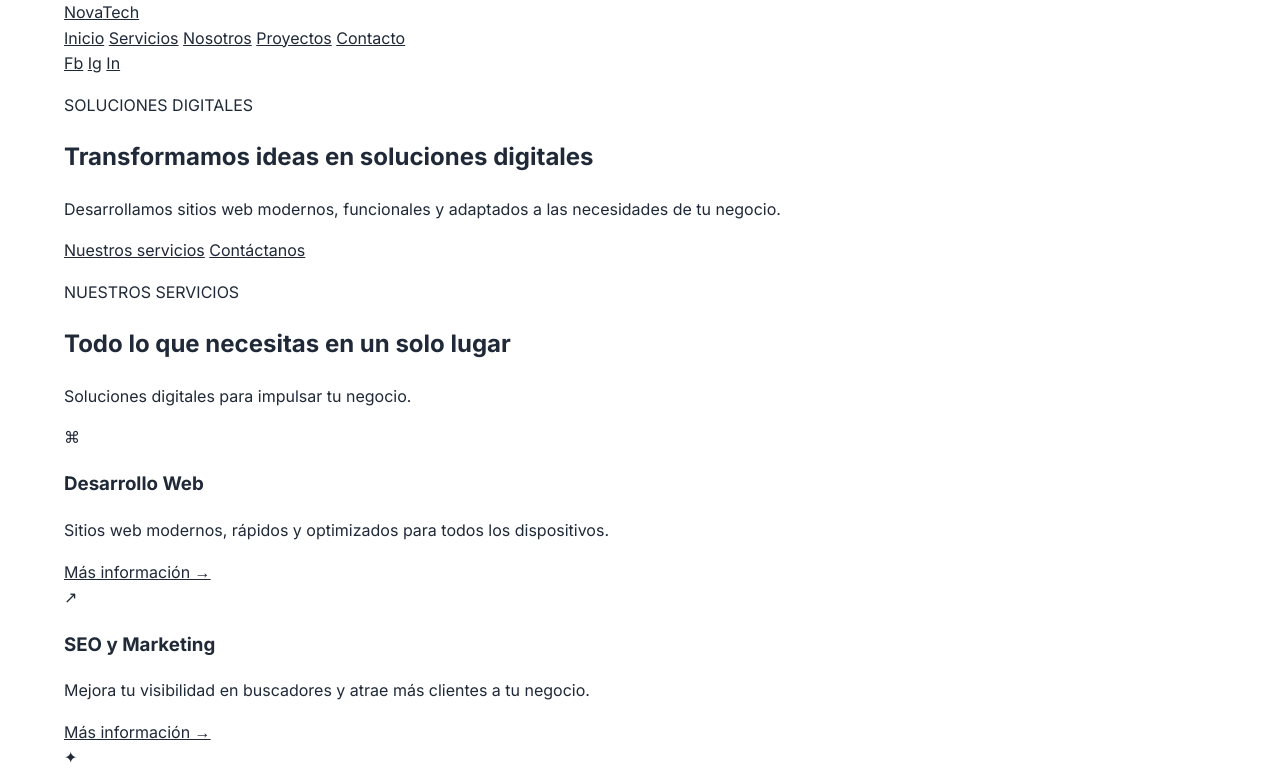
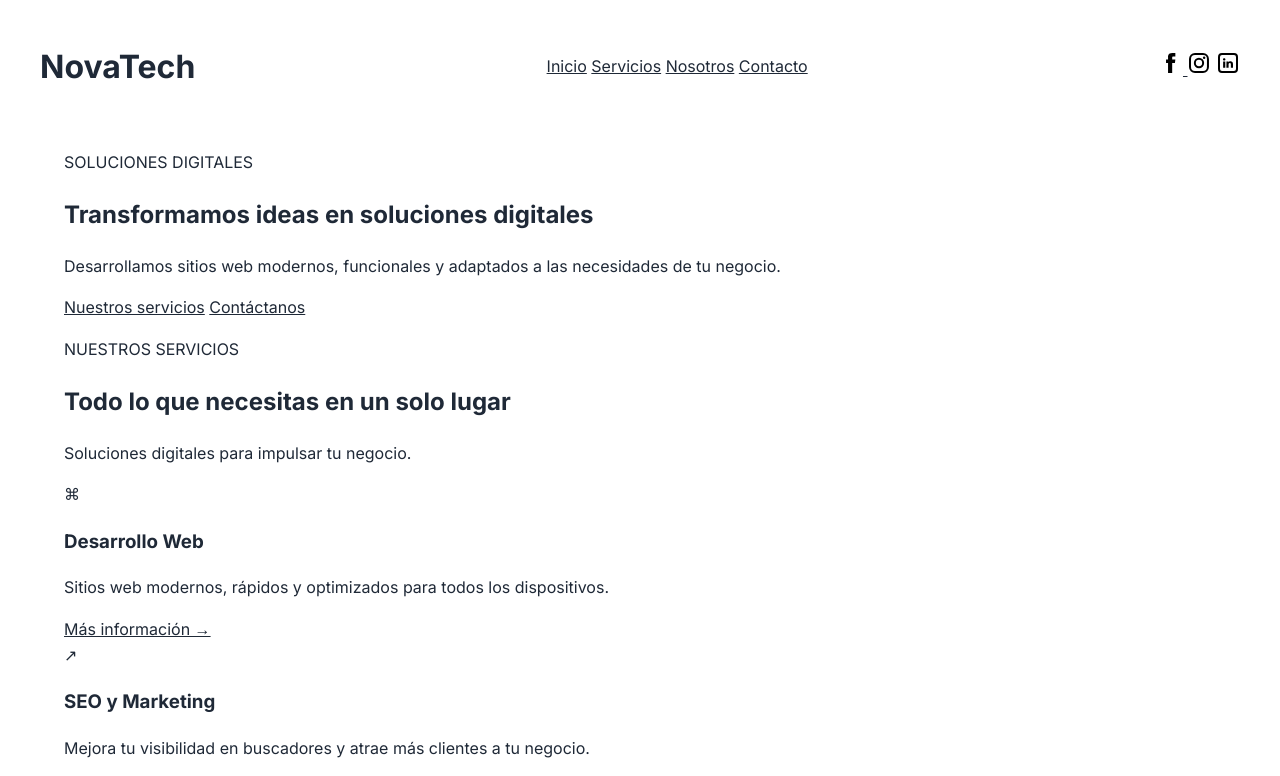
Before and after one commit to akaGregOr/practica-de-pagina-web, a plain HTML site: page index.html in a window 1280 px wide. Shown: the top 776 px of the page. Drawn offline with Linux system fonts and the light colour scheme.

Commit message:
reformular html header
reformulacion del header a nivel html y css

```diff
--- a/css/styles.css
+++ b/css/styles.css
@@ -61,7 +61,19 @@ button, input, textarea, select { font: inherit; }
    Evitar Flexbox y Grid por ahora; se trabajan en la sesión 17. */
 
 .site-header {
-  /* TODO S16: fondo, borde inferior, padding */
+  width: 100vw;
+  height: auto;
+  display: flex;
+  justify-content: space-between;
+  align-items: center;
+  padding: 20px 40px;
+  background-color: var(--color-background);
+}
+
+svg{
+  width: 24px;
+  height: 24px;
+
 }
 
 .brand {
@@ -70,6 +82,11 @@ button, input, textarea, select { font: inherit; }
 
 .brand span {
   /* TODO S16: color de acento */
+}
+
+.main-nav{
+  display: flex;
+
 }
 
 .main-nav a,
--- a/index.html
+++ b/index.html
@@ -11,22 +11,20 @@
   <link rel="stylesheet" href="css/styles.css">
 </head>
 <body>
-  <header class="site-header" id="inicio">
-    <div class="container header-content">
-      <a class="brand" href="#inicio" aria-label="NovaTech, ir al inicio">Nova<span>Tech</span></a>
-      <nav class="main-nav" aria-label="Navegación principal">
-        <a href="#inicio">Inicio</a>
-        <a href="#servicios">Servicios</a>
-        <a href="#nosotros">Nosotros</a>
-        <a href="#proyectos">Proyectos</a>
-        <a href="#contacto">Contacto</a>
-      </nav>
-      <div class="social-links" aria-label="Redes sociales">
-        <!-- Reemplazar # por los enlaces reales; añadir iconos SVG accesibles en la sesión 17. -->
-        <a href="#" aria-label="Facebook">Fb</a>
-        <a href="#" aria-label="Instagram">Ig</a>
-        <a href="#" aria-label="LinkedIn">In</a>
-      </div>
+  <header class="site-header">
+    <h1 class="header_h1">Nova<span>Tech</span></h1>
+    <nav class="header_nav">
+      <a href="#">Inicio</a>
+      <a href="#">Servicios</a>
+      <a href="#">Nosotros</a>
+      <a href="#">Contacto</a>
+    </nav>
+    <div class="header_social">
+      <a href="#">
+        <svg width="128" height="128" viewBox="-7 -2 24 24" xmlns="http://www.w3.org/2000/svg" preserveAspectRatio="xMinYMin" class="jam jam-facebook"><path d="M2.046 3.865v2.748H.032v3.36h2.014v9.986H6.18V9.974h2.775s.26-1.611.386-3.373H6.197V4.303c0-.343.45-.805.896-.805h2.254V0H6.283c-4.34 0-4.237 3.363-4.237 3.865"/></svg>
+      </a>
+      <a href="#"><svg width="128" height="128" viewBox="-2 -2 24 24" xmlns="http://www.w3.org/2000/svg" preserveAspectRatio="xMinYMin" class="jam jam-instagram"><path d="M14.017 0h-8.07A5.954 5.954 0 0 0 0 5.948v8.07a5.954 5.954 0 0 0 5.948 5.947h8.07a5.954 5.954 0 0 0 5.947-5.948v-8.07A5.954 5.954 0 0 0 14.017 0m3.94 14.017a3.94 3.94 0 0 1-3.94 3.94h-8.07a3.94 3.94 0 0 1-3.939-3.94v-8.07a3.94 3.94 0 0 1 3.94-3.939h8.07a3.94 3.94 0 0 1 3.939 3.94v8.07z"/><path d="M9.982 4.819A5.17 5.17 0 0 0 4.82 9.982a5.17 5.17 0 0 0 5.163 5.164 5.17 5.17 0 0 0 5.164-5.164A5.17 5.17 0 0 0 9.982 4.82zm0 8.319a3.155 3.155 0 1 1 0-6.31 3.155 3.155 0 0 1 0 6.31"/><circle cx="15.156" cy="4.858" r="1.237"/></svg></a>
+      <a href="#"><svg width="128" height="128" viewBox="-2 -2 24 24" xmlns="http://www.w3.org/2000/svg" preserveAspectRatio="xMinYMin" class="jam jam-linkedin-square"><path d="M15 11.13v3.697h-2.143v-3.45c0-.866-.31-1.457-1.086-1.457-.592 0-.945.398-1.1.784-.056.138-.071.33-.071.522v3.601H8.456s.029-5.842 0-6.447H10.6v.913l-.014.021h.014v-.02c.285-.44.793-1.066 1.932-1.066 1.41 0 2.468.922 2.468 2.902M6.213 5.271C5.48 5.271 5 5.753 5 6.385c0 .62.466 1.115 1.185 1.115h.014c.748 0 1.213-.496 1.213-1.115-.014-.632-.465-1.114-1.199-1.114m-1.086 9.556h2.144V8.38H5.127z"/><path d="M4 2a2 2 0 0 0-2 2v12a2 2 0 0 0 2 2h12a2 2 0 0 0 2-2V4a2 2 0 0 0-2-2zm0-2h12a4 4 0 0 1 4 4v12a4 4 0 0 1-4 4H4a4 4 0 0 1-4-4V4a4 4 0 0 1 4-4"/></svg></a>
     </div>
   </header>
 
```
